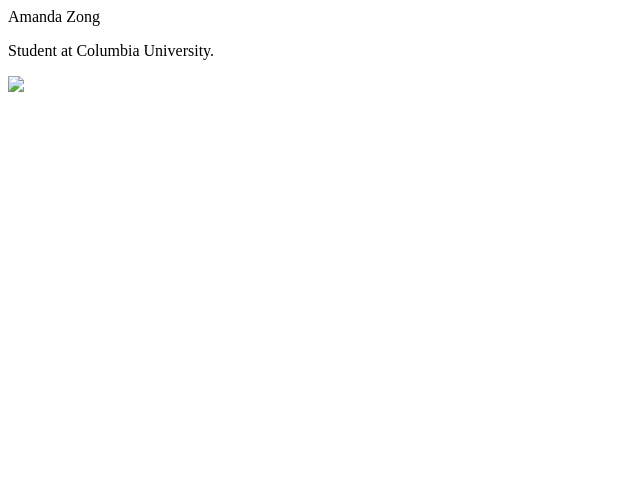
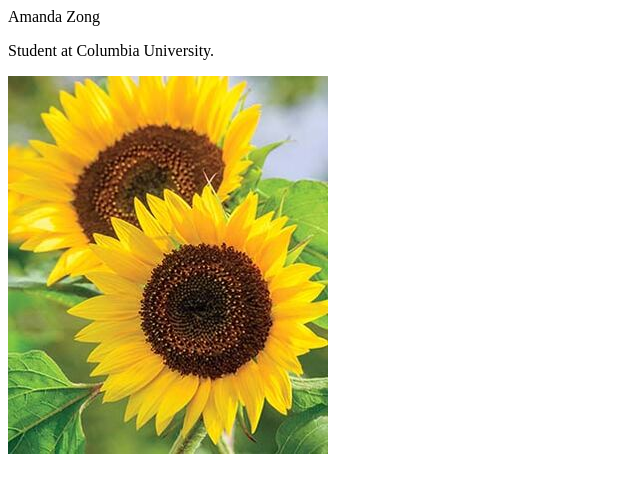
Before and after one commit to amqzong/NYPLWebsiteJavascript, a plain HTML site: page index.html in a window 1280 px wide. Shown: the whole page, without its empty margins (0-640 px from the left). Drawn offline with Linux system fonts and the light colour scheme.

Commit message:
Update index.html

```diff
--- a/index.html
+++ b/index.html
@@ -37,7 +37,7 @@
    </div>
 
 <body>
-<img id = "propic" src = "propic.jpg" />
+<img id = "propic" src = "images/propic.jpg" />
 
 <script>
 function myMove() {
```
